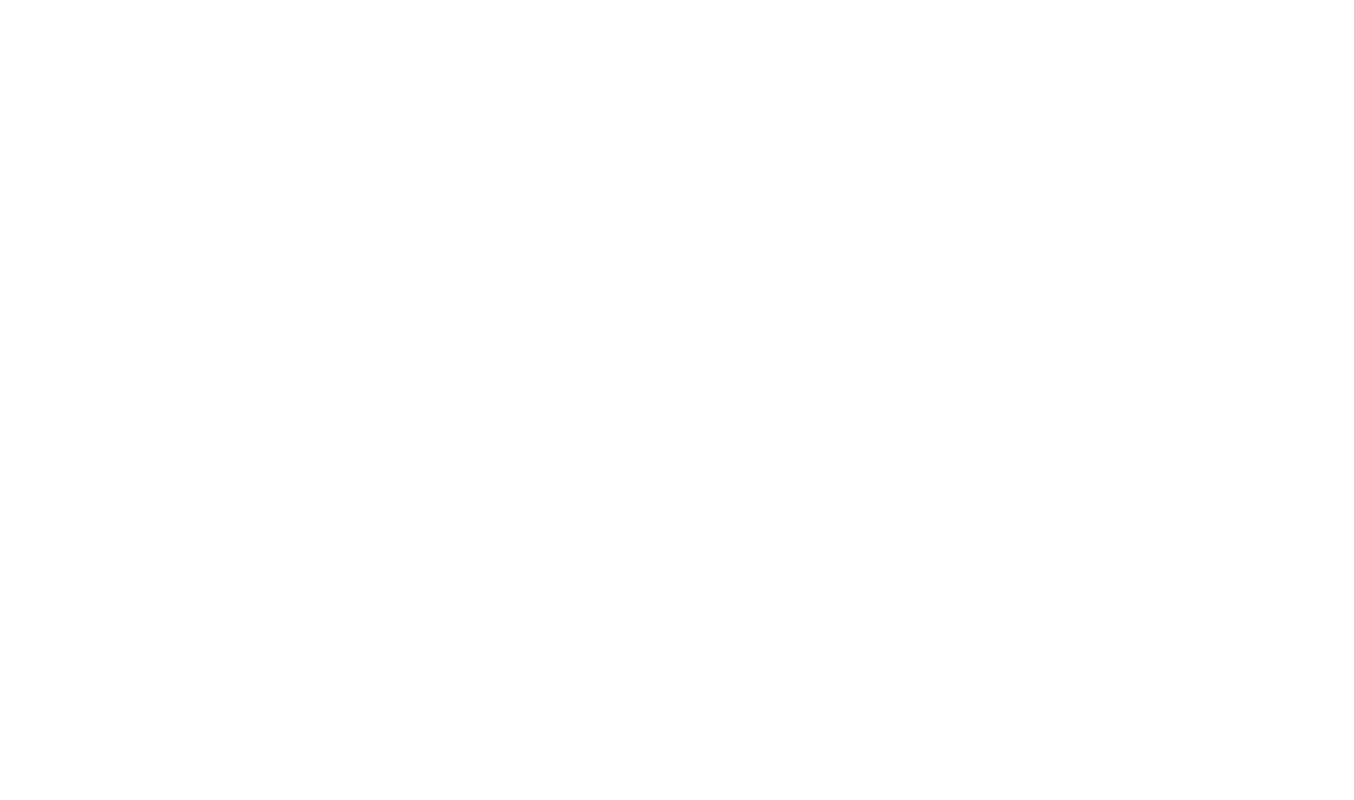
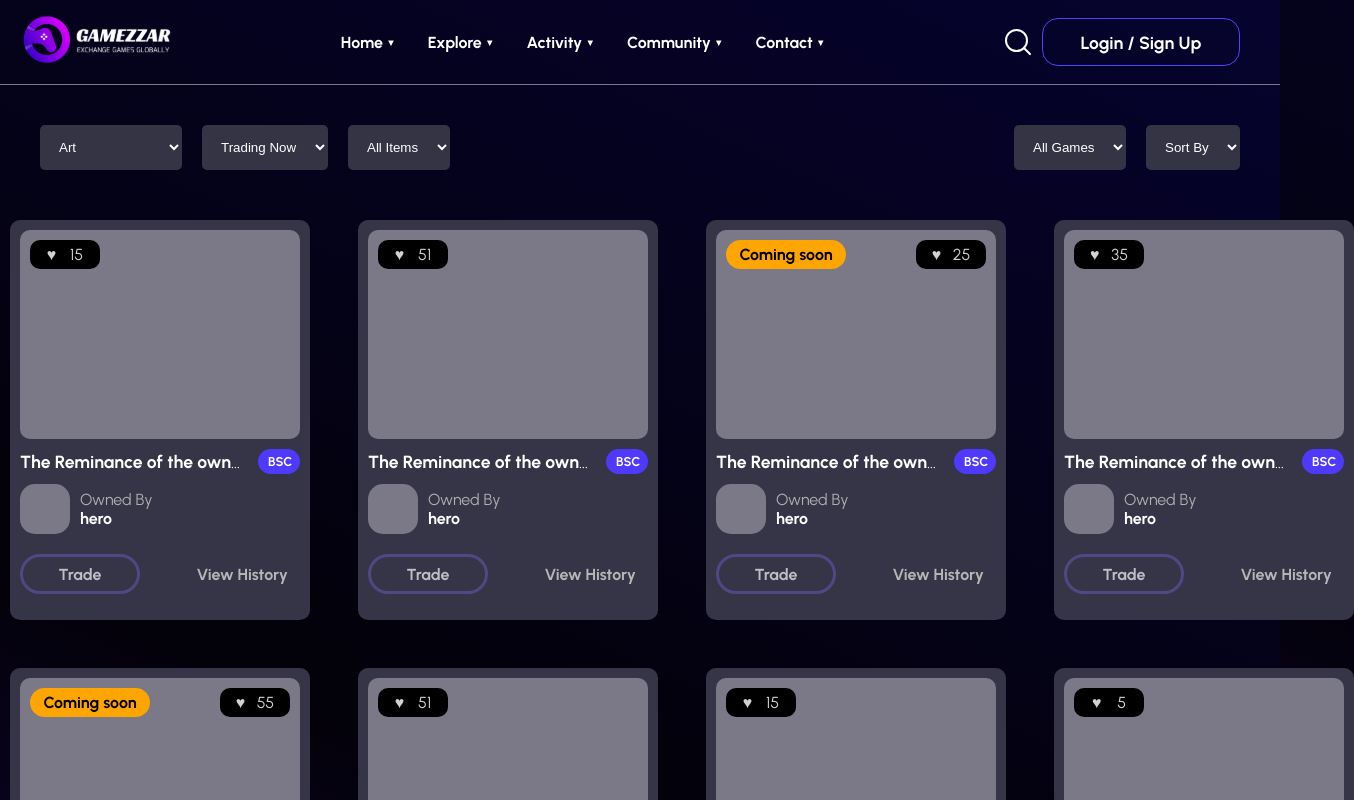
Before and after one commit to diwash-karki/gamezzar-frontend-added, a React (Vite) app: page /explore in a window 1280 px wide. Before the commit this address had no page. Shown: the top 800 px of the page, 1354 px wide, since content can reach past the window. Built offline with nearby package versions, Linux system fonts and the light colour scheme.

Commit message:
added explore page

```diff
--- a/src/Router.tsx
+++ b/src/Router.tsx
@@ -6,7 +6,7 @@
 import { Dashboard } from './pages/Dashboard/index'
 import LoginPage from './pages/Login/LoginPage'
 import SignupPage from './pages/Signup/SignupPage'
-
+import CardUI from './pages/CardUI/CardUI'
 
 export function Router() {
   return (
@@ -18,6 +18,7 @@
         <Route path='/dashboard' element={<Dashboard />} />
         <Route path='/login' element={<LoginPage />} />
         <Route path='/signup' element={<SignupPage />} />
+        <Route path='/explore' element={<CardUI />} />
       </Route>
     </Routes>
   )
--- /dev/null
+++ b/src/pages/CardUI/Card.jsx
@@ -0,0 +1,35 @@
+import React from "react";
+
+const Card = (props) => {
+    return <div className="card">
+        <div className="card-image">
+            {
+                (props.isComingSoon) && <div className="coming-soon">Coming soon</div>
+            }
+
+            <div className="favourite">
+                <span>&hearts;</span>
+                <span>{props.like}</span>
+            </div>
+
+
+        </div>
+        <div className="title-card">
+            <span><strong>{props.title}</strong></span>
+            <label>BSC</label>
+        </div>
+        <div className="profile-holder">
+            <div className="profile-image"></div>
+            <div className="profile-txt-holder">
+                <label>Owned By</label>
+                <strong>{props.owner}</strong>
+            </div>
+        </div>
+        <div className="btn-holder">
+            <button className="trade-btn">Trade</button>
+            <button className="history-btn">View History</button>
+        </div>
+    </div>
+}
+
+export default Card;
--- /dev/null
+++ b/src/pages/CardUI/CardStyle.css
@@ -0,0 +1,154 @@
+.select-holder{
+    display: flex;
+    justify-content: space-between;
+    padding:10px 30px ;
+    margin: 30px 0px;
+}
+
+.select-btn{
+    padding: 14px 15px;
+    margin: 0px 10px;
+    background-color: rgba(52, 52, 68, 1);
+    border: none;
+    color: white;
+    border-radius: 5px;
+
+}
+
+
+.card-holder{
+    padding: 10px;
+    display: grid;
+    align-content: center;
+    grid-template-columns: repeat(4, 1fr);
+    grid-auto-rows: auto;
+    grid-gap: 3rem;
+    justify-content: space-evenly;
+    justify-items: center;
+    align-content: space-evenly;
+    align-items: center;
+}
+.card{
+    height: 400px;
+    width: 300px;
+    background-color: rgb(53,53,71);
+    border-radius: 10px;
+    padding: 10px;
+}
+
+.card-image{
+    width: 100%;
+    padding: 10px;
+    height: 55%;
+    border-radius: 10px;
+    background-color: rgb(123,121,136);
+    display: flex;
+    justify-content: space-between;
+    align-items: flex-start;
+}
+
+.coming-soon{
+    width: 120px;
+    padding: 5px;
+    border-radius: 30px;
+    background-color: orange;
+    text-align: center;
+    font-weight: 600;
+    color: black;
+}
+.favourite{
+    background-color: black;
+    color: rgb(210, 210, 210);
+    width: 70px;
+    border-radius: 10px;
+    padding: 5px 10px;
+    display: flex;
+    align-items: center;
+    justify-content: space-around;
+}
+
+.title-card{
+    width: 100%;
+    display: flex;
+    align-items: center;
+    justify-content: space-between;
+    margin-top: 10px;
+}
+.title-card>span{
+    width: 80%;
+    font-size: 1.1rem;
+    white-space: nowrap;
+    text-overflow: ellipsis;
+    overflow: hidden;
+}
+.title-card>label{
+    width: 15%;
+    border-radius: 40px;
+    background-color: rgb(79,57,252);
+    color: white;
+    font-size: 0.8rem;
+    padding: 5px 10px ;
+    text-align: center;
+    font-weight: 600;
+}
+
+.profile-holder{
+    display: flex;
+    gap: 10px;
+    align-items: center;
+    margin-top: 10px;
+}
+
+.profile-image{
+    height: 50px;
+    width: 50px;
+    border-radius: 15px;
+    background-color: rgb(123,121,136);
+}
+
+.profile-txt-holder{
+    display: flex;
+    flex-direction: column;
+}
+
+.profile-txt-holder>label{
+    color: rgb(175, 175, 175);
+}
+
+.btn-holder{
+    display: flex;
+    justify-content: space-between;
+    align-items: center;
+    margin-top: 20px;
+}
+
+.trade-btn{
+    background-color: transparent;
+    color: rgba(255, 255, 255, 0.679);
+    border: solid 3px rgb(80, 71, 133);
+    border-radius: 40px;
+    width: 120px;
+    font-weight: 600;
+    height: 40px;
+    transition: 0.2s;
+}
+.trade-btn:hover{
+    background-color: rgb(80, 71, 133);
+    color: white;
+}
+.history-btn{
+    background-color: transparent;
+    border: none;
+    color:#b6b6b6;
+    border: solid 2px transparent;
+    padding: 0px 10px;
+    font-weight: bold;
+    height: 40px;
+    border-radius: 40px;
+    transition: 0.2s;
+}
+
+.history-btn:hover{
+    border: solid 2px #b6b6b6;
+
+}
--- /dev/null
+++ b/src/pages/CardUI/CardUI.jsx
@@ -0,0 +1,51 @@
+import React from "react";
+import Card from "./Card";
+import './CardStyle.css'
+function CardUI() {
+
+    return <>
+        <div className="select-holder">
+            <div>
+                <select className="select-btn">
+                    <option value="art">Art</option>
+                    <option value="music">Music</option>
+                    <option value="domain names">Domain Names</option>
+                    <option value="virtual world">Virtual World</option>
+                    <option value="trading cards">Trading Cards</option>
+                    <option value="sports">Sports</option>
+                    <option value="utility">Utility</option>
+                </select>
+                <select className="select-btn">
+                    <option value="trading now">Trading Now</option>
+                </select>
+                <select className="select-btn">
+                    <option value="all items">All Items</option>
+                </select>
+            </div>
+            <div>
+                <select className="select-btn">
+                    <option value="all games">All Games</option>
+                </select>
+                <select className="select-btn">
+                    <option value="sort by">Sort By</option>
+                </select>
+            </div>
+        </div>
+        <div className="card-holder">
+            <Card like={15} title="The Reminance of the owner of the world" owner="hero" isComingSoon={false} />
+            <Card like={51} title="The Reminance of the owner of the world" owner="hero" isComingSoon={false} />
+            <Card like={25} title="The Reminance of the owner of the world" owner="hero" isComingSoon={true} />
+            <Card like={35} title="The Reminance of the owner of the world" owner="hero" isComingSoon={false} />
+            <Card like={55} title="The Reminance of the owner of the world" owner="hero" isComingSoon={true} />
+            <Card like={51} title="The Reminance of the owner of the world" owner="hero" isComingSoon={false} />
+            <Card like={15} title="The Reminance of the owner of the world" owner="hero" isComingSoon={false} />
+            <Card like={5} title="The Reminance of the owner of the world" owner="hero" isComingSoon={false} />
+            <Card like={57} title="The Reminance of the owner of the world" owner="hero" isComingSoon={true} />
+            <Card like={65} title="The Reminance of the owner of the world" owner="hero" isComingSoon={false} />
+            <Card like={59} title="The Reminance of the owner of the world" owner="hero" isComingSoon={false} />
+            <Card like={25} title="The Reminance of the owner of the world" owner="hero" isComingSoon={true} />
+        </div>
+    </>
+}
+
+export default CardUI
```
